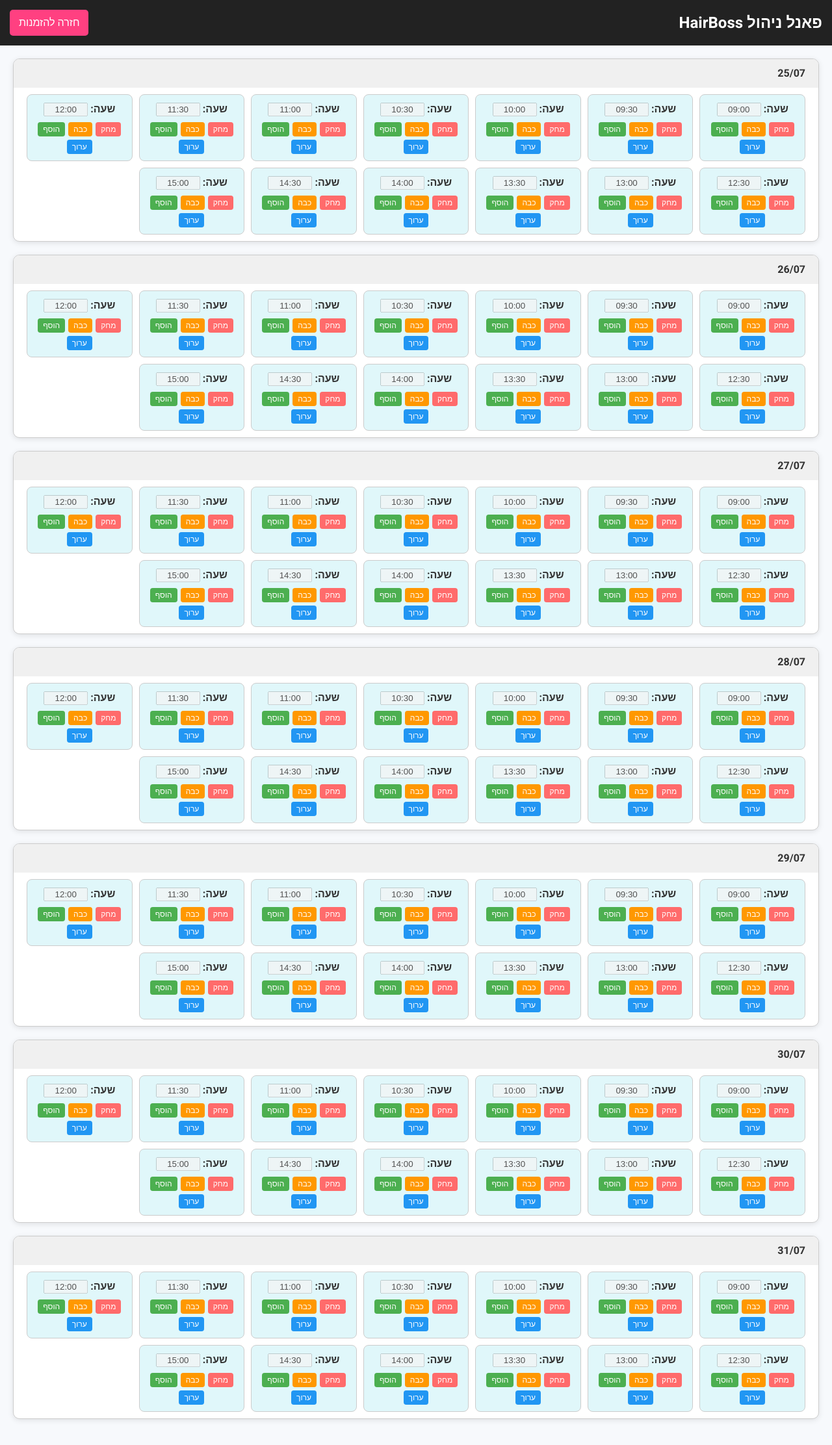
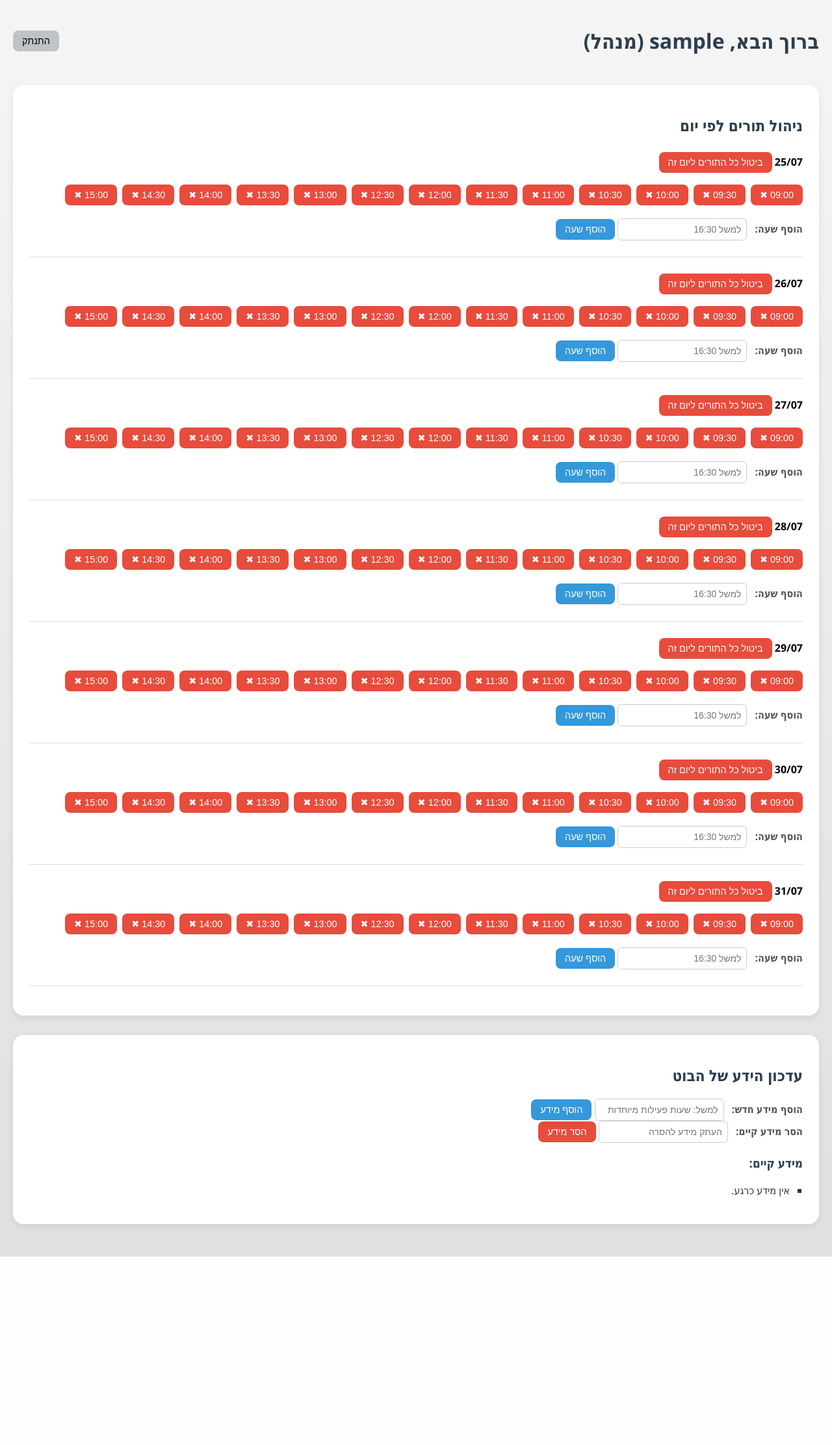
Before and after one commit to Nextwave19/barber, a Flask app: page /admin_command in a window 1280 px wide. Shown: the whole page at 65% size. After the commit the page ends 1934 px from the top, so only its background shows below. Run offline with Flask 3, Linux system fonts and the light colour scheme; the visitor is signed in with stand-in values (Sample User, id 1).

Commit message:
Update admin_command.html

```diff
--- a/templates/admin_command.html
+++ b/templates/admin_command.html
@@ -1,141 +1,182 @@
 <!DOCTYPE html>
-<html lang="he">
+<html lang="he" dir="rtl">
 <head>
     <meta charset="UTF-8">
-    <title>ניהול תורים - HairBoss</title>
-    <link href="https://fonts.googleapis.com/css2?family=Heebo:wght@400;700&display=swap" rel="stylesheet">
+    <title>ניהול HairBoss</title>
     <style>
         body {
-            font-family: 'Heebo', sans-serif;
-            background-color: #f7f9fc;
+            font-family: 'Segoe UI', Tahoma, Geneva, Verdana, sans-serif;
+            background: linear-gradient(to bottom, #f5f5f5, #e0e0e0);
+            padding: 20px;
             margin: 0;
-            padding: 0;
-            direction: rtl;
+        }
+
+        h1, h2, h3 {
+            color: #2c3e50;
+        }
+
+        .section {
+            background: #ffffff;
+            padding: 25px;
+            border-radius: 16px;
+            margin-bottom: 30px;
+            box-shadow: 0 4px 12px rgba(0,0,0,0.08);
+        }
+
+        .slots-container {
+            display: flex;
+            flex-wrap: wrap;
+            gap: 8px;
+            margin-bottom: 10px;
+        }
+
+        form.inline {
+            display: inline-block;
+            margin: 5px 0;
+        }
+
+        button {
+            padding: 8px 14px;
+            font-size: 0.9em;
+            border-radius: 8px;
+            border: none;
+            cursor: pointer;
+            transition: background 0.2s;
+        }
+
+        button.remove {
+            background: #e74c3c;
+            color: white;
+        }
+
+        button.remove:hover {
+            background: #c0392b;
+        }
+
+        button.add {
+            background: #3498db;
+            color: white;
+        }
+
+        button.add:hover {
+            background: #2980b9;
+        }
+
+        button.logout {
+            background: #bdc3c7;
+            color: black;
+            float: left;
+        }
+
+        input[type="text"], select {
+            padding: 8px;
+            border-radius: 6px;
+            border: 1px solid #ccc;
+            font-size: 14px;
+        }
+
+        label {
+            margin-left: 8px;
+            font-weight: bold;
+            color: #555;
+        }
+
+        ul {
+            list-style: square;
+            padding-right: 20px;
+        }
+
+        ul li {
+            margin-bottom: 6px;
             color: #333;
         }
-        header {
-            background-color: #222;
-            color: white;
-            padding: 15px;
+
+        hr {
+            margin: 20px 0;
+            border: 0;
+            height: 1px;
+            background: #ddd;
+        }
+
+        .header-container {
             display: flex;
             justify-content: space-between;
             align-items: center;
-        }
-        header h1 {
-            margin: 0;
-            font-size: 1.5em;
-        }
-        header a {
-            color: white;
-            text-decoration: none;
-            margin-right: 10px;
-            background: #ff4081;
-            padding: 8px 14px;
-            border-radius: 5px;
-        }
-        .container {
-            padding: 20px;
-        }
-        .day-block {
-            border: 1px solid #ccc;
-            border-radius: 10px;
-            background-color: #fff;
-            margin-bottom: 20px;
-            overflow: hidden;
-            box-shadow: 0 2px 8px rgba(0,0,0,0.1);
-        }
-        .day-header {
-            background-color: #f0f0f0;
-            padding: 10px 20px;
-            cursor: pointer;
-            font-weight: bold;
-        }
-        .slots-container {
-            display: none;
-            padding: 10px 20px;
-            display: grid;
-            grid-template-columns: repeat(auto-fill, minmax(150px, 1fr));
-            gap: 10px;
-        }
-        .slot {
-            padding: 10px;
-            border: 1px solid #ccc;
-            border-radius: 8px;
-            background-color: #e0f7fa;
-            display: flex;
-            flex-direction: column;
-            align-items: center;
-            gap: 8px;
-        }
-        .slot.disabled {
-            background-color: #fddede;
-        }
-        .slot-header {
-            font-weight: bold;
-        }
-        .slot form {
-            display: flex;
-            gap: 5px;
-            flex-wrap: wrap;
-            justify-content: center;
-        }
-        .slot button {
-            font-size: 12px;
-            padding: 4px 8px;
-            border: none;
-            border-radius: 4px;
-            cursor: pointer;
-        }
-        .remove-btn { background-color: #ff6b6b; color: white; }
-        .add-btn { background-color: #4caf50; color: white; }
-        .disable-btn { background-color: #ff9800; color: white; }
-        .edit-btn { background-color: #2196f3; color: white; }
-        .slot input[type="text"] {
-            width: 60px;
-            text-align: center;
+            margin-bottom: 25px;
         }
     </style>
-    <script>
-        function toggleSlots(dayId) {
-            const container = document.getElementById(dayId);
-            container.style.display = container.style.display === 'grid' ? 'none' : 'grid';
-        }
-        function editTime(inputId) {
-            const input = document.getElementById(inputId);
-            input.disabled = false;
-            input.focus();
-        }
-    </script>
 </head>
 <body>
-    <header>
-        <h1>פאנל ניהול HairBoss</h1>
-        <a href="/">חזרה להזמנות</a>
-    </header>
 
-    <div class="container">
+<div class="header-container">
+    <h1>ברוך הבא, {{ session['username'] }} (מנהל)</h1>
+    <form method="GET" action="/logout">
+        <button class="logout">התנתק</button>
+    </form>
+</div>
+
+<div class="section">
+    <h2>ניהול תורים לפי יום</h2>
+
     {% for date, times in free_slots.items() %}
-        <div class="day-block">
-            <div class="day-header" onclick="toggleSlots('slots-{{ loop.index }}')">{{ date }}</div>
-            <div class="slots-container" id="slots-{{ loop.index }}">
+        <div style="margin-bottom: 8px;">
+            <strong>{{ date }}</strong>
+            <form method="POST" action="/slot" class="inline">
+                <input type="hidden" name="date" value="{{ date }}">
+                <input type="hidden" name="time" value="*">
+                <input type="hidden" name="action" value="remove">
+                <button class="remove">ביטול כל התורים ליום זה</button>
+            </form>
+        </div>
+
+        <div class="slots-container">
             {% for time in times %}
-                <div class="slot">
-                    <div class="slot-header">שעה:
-                        <input type="text" value="{{ time }}" id="time-{{ date }}-{{ loop.index }}" disabled />
-                    </div>
-                    <form method="post" action="/slot">
+                <form method="POST" action="/slot" class="inline">
                     <input type="hidden" name="date" value="{{ date }}">
                     <input type="hidden" name="time" value="{{ time }}">
-                        <button class="remove-btn" name="action" value="remove">מחק</button>
-                        <button class="disable-btn" name="action" value="disable">כבה</button>
-                        <button class="add-btn" name="action" value="add">הוסף</button>
-                        <button class="edit-btn" type="button" onclick="editTime('time-{{ date }}-{{ loop.index }}')">ערוך</button>
+                    <input type="hidden" name="action" value="remove">
+                    <button class="remove">{{ time }} ✖</button>
                 </form>
-                </div>
             {% endfor %}
         </div>
-        </div>
+
+        <form method="POST" action="/slot" class="inline">
+            <input type="hidden" name="date" value="{{ date }}">
+            <label>הוסף שעה:</label>
+            <input type="text" name="time" placeholder="למשל 16:30" required>
+            <input type="hidden" name="action" value="add">
+            <button class="add">הוסף שעה</button>
+        </form>
+        <hr>
     {% endfor %}
 </div>
+
+<div class="section">
+    <h2>עדכון הידע של הבוט</h2>
+
+    <form method="POST" action="/bot-knowledge">
+        <label>הוסף מידע חדש:</label>
+        <input type="text" name="content" placeholder="למשל: שעות פעילות מיוחדות" required>
+        <input type="hidden" name="action" value="add">
+        <button class="add">הוסף מידע</button>
+    </form>
+
+    <form method="POST" action="/bot-knowledge">
+        <label>הסר מידע קיים:</label>
+        <input type="text" name="content" placeholder="העתק מידע להסרה" required>
+        <input type="hidden" name="action" value="remove">
+        <button class="remove">הסר מידע</button>
+    </form>
+
+    <h3>מידע קיים:</h3>
+    <ul>
+        {% for item in custom_knowledge %}
+            <li>{{ item }}</li>
+        {% else %}
+            <li>אין מידע כרגע.</li>
+        {% endfor %}
+    </ul>
+</div>
+
 </body>
 </html>
```
Lines whose indentation alone changed are shown as unchanged.
